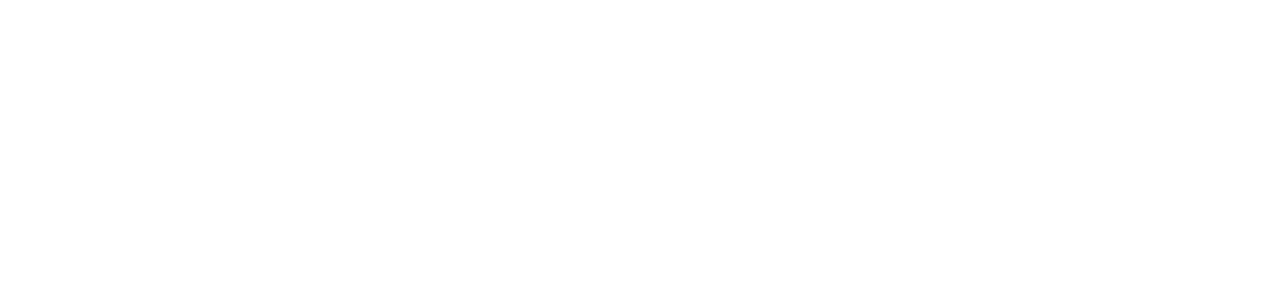
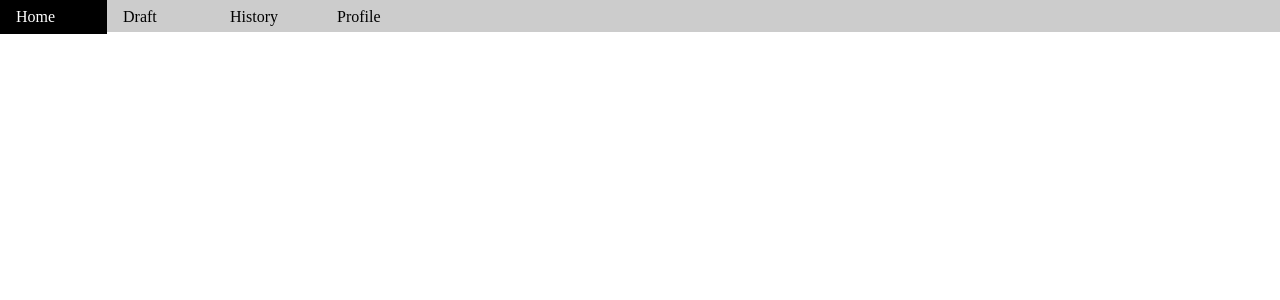
Before and after one commit to Boucher-David/DraftKats, a React app: page / in a window 1280 px wide. Shown: the top 300 px of the page. Built offline with nearby package versions, Linux system fonts and the light colour scheme; the HTML template or start-up script is replaced by a standard one.

Commit message:
Co-work fixed it. And by that I mean David fixed it.

```diff
--- a/client/App.js
+++ b/client/App.js
@@ -6,6 +6,7 @@
 import ProfileDisplay from './components/categories/profile';
 import NavBar from './components/categories/navbar';
 import './styles/main.scss';
+
 import { BrowserRouter, Route } from 'react-router-dom';
 
 
@@ -17,7 +18,10 @@
         return (
           <div>
             <NavBar />
-            {this.props.children}
+            <Route path="/home" component={HomeDisplay} />
+            <Route path="/draft" component={DraftDisplay} />
+            <Route path="/history" component={HistoryDisplay} />
+            <Route path="/profile" component={ProfileDisplay} />
           </div>
         )
     }
@@ -25,7 +29,6 @@
 ReactDom.render((
     <BrowserRouter>
         <Route path="/" component={App}>
-            <Route path="/home" component={HomeDisplay} />
         </Route>
     </BrowserRouter>
 ), document.getElementById('app'));
--- a/client/components/categories/navbar.js
+++ b/client/components/categories/navbar.js
@@ -1,5 +1,5 @@
 import React from 'react';
-import { BrowserRouter as Router, Route, Link } from "react-router-dom";
+import { Link } from "react-router-dom";
 
 class NavBar extends React.Component {
   constructor(props) {
@@ -8,42 +8,14 @@
 
   render() {
     return (
-      <Router>
-      <div>
         <nav>
-        <input type="checkbox" />
         <ul>
-          <li>
-            <Link to="/">Home</Link>
-          </li>
-          <li>
-            <Link to="/draft">Draft</Link>
-                <ul>
-                  <li>Baseball</li>
-                  <li>Football</li>
-                  <li>Proper Football</li>
-                </ul>
-          </li>
-          <li>
-            <Link to="/history">History</Link>
-              <ul>
-                <li>Baseball</li>
-                <li>Football</li>
-                <li>Proper Football</li>
-              </ul>
-            </li>
-          <li>
-            <Link to="/profile">Profile</Link>
-          </li>
+          <li><Link to="/home">Home</Link></li>
+          <li><Link to="/draft">Draft</Link></li>
+          <li><Link to="/history">History</Link></li>
+          <li><Link to="/profile">Profile</Link></li>
         </ul>
-
-          <Route exact path="/" component={Home} />
-          <Route path="/draft" component={DraftDisplay} />
-          <Route path="/history" component={HistoryDisplay} />
-          <Route path="/profile" component={ProfileDisplay} />
         </nav>
-      </div>
-      </Router>
     )
   }
 }
```
